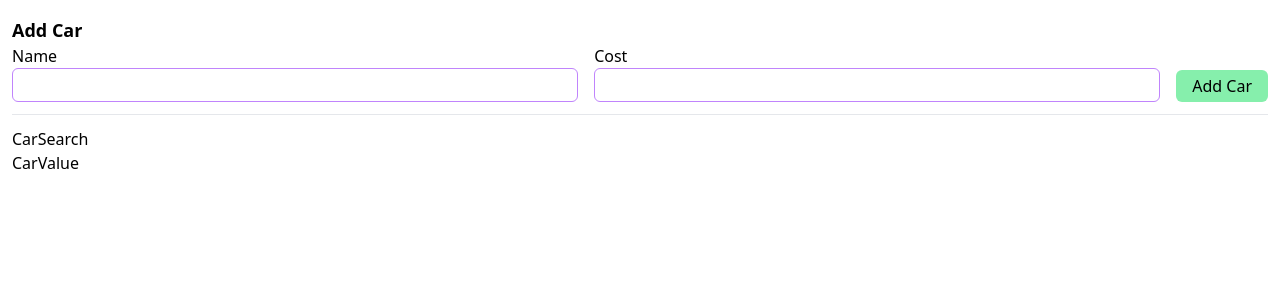
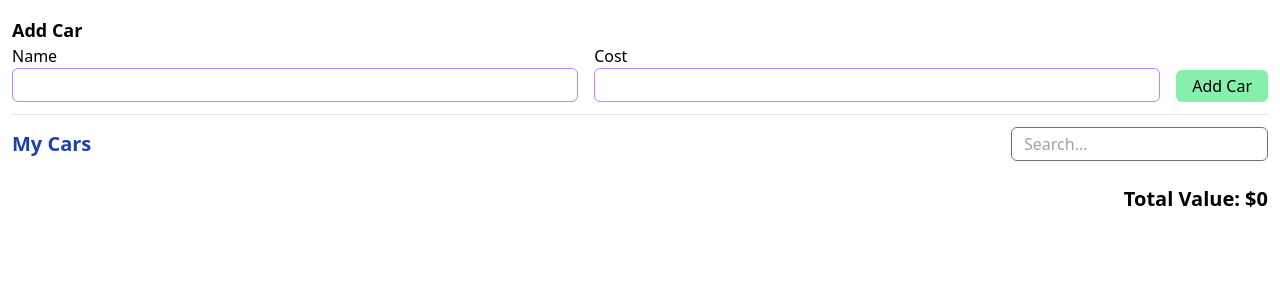
Before and after one commit to MahdiMhqq/RTK-Practice-cars, a React (Create React App) app: page / in a window 1280 px wide. Shown: the top 300 px of the page. Built offline with nearby package versions, Linux system fonts and the light colour scheme.

Commit message:
[ADD] Search and total cost functionallity

```diff
--- a/src/components/CarList.js
+++ b/src/components/CarList.js
@@ -4,13 +4,15 @@ import { removeCar } from "../store";
 
 function CarList() {
   const dispatch = useDispatch();
-  const carsStore = useSelector((store) => store.cars);
+  const { cars, search } = useSelector((store) => store.cars);
 
   const handleRemoveCar = (id) => {
     dispatch(removeCar(id));
   };
 
-  const renderedCars = carsStore?.cars?.map((car) => (
+  const renderedCars = cars
+    .filter((car) => car.name.includes(search.toLowerCase()))
+    .map((car) => (
       <div
         key={car.id}
         className="flex items-center gap-4 border-b last:border-none mb-3"
--- a/src/components/CarSearch.js
+++ b/src/components/CarSearch.js
@@ -1,9 +1,27 @@
- import React from 'react'
+import React from "react";
+import { useDispatch, useSelector } from "react-redux";
+import { changeSearch } from "../store";
 
- function CarSearch() {
-   return (
-     <div>CarSearch</div>
-   )
- }
+function CarSearch() {
+  const carsStore = useSelector((store) => store.cars);
+  const dispatch = useDispatch();
 
- export default CarSearch
+  const handleSearchChange = (e) => {
+    dispatch(changeSearch(e.target.value));
+  };
+
+  return (
+    <div className="flex justify-between items-center mb-2">
+      <h6 className="font-bold text-blue-800 text-xl">My Cars</h6>
+      <input
+        type="text"
+        placeholder="Search..."
+        className="px-3 py-1 border rounded-md outline-none border-gray-500 focus:border-gray-700"
+        value={carsStore.search}
+        onChange={handleSearchChange}
+      />
+    </div>
+  );
+}
+
+export default CarSearch;
--- a/src/components/CarValue.js
+++ b/src/components/CarValue.js
@@ -1,9 +1,17 @@
-import React from 'react'
+import React from "react";
+import { useSelector } from "react-redux";
 
 function CarValue() {
+  const { cars, search } = useSelector((store) => store.cars);
+  const value = cars
+    .filter((car) => car.name.includes(search.toLowerCase()))
+    .reduce((acc, curr) => (acc += Number(curr.cost)), 0);
+
   return (
-    <div>CarValue</div>
-  )
+    <div className="font-bold text-xl ml-auto w-max mt-4">
+      Total Value: ${value}
+    </div>
+  );
 }
 
-export default CarValue
+export default CarValue;
--- a/src/store/slices/formSlice.js
+++ b/src/store/slices/formSlice.js
@@ -1,4 +1,5 @@
 import { createSlice } from "@reduxjs/toolkit";
+import { addCar } from "./carsSlice";
 
 const formSlice = createSlice({
   name: "form",
@@ -14,6 +15,12 @@ const formSlice = createSlice({
       state.cost = action.payload;
     },
   },
+  extraReducers: (builder) => {
+    builder.addCase(addCar, (state) => {
+      state.name = "";
+      state.cost = "";
+    });
+  },
 });
 
 export const { changeName, changeCost } = formSlice.actions;
```
Lines whose indentation alone changed are shown as unchanged.
